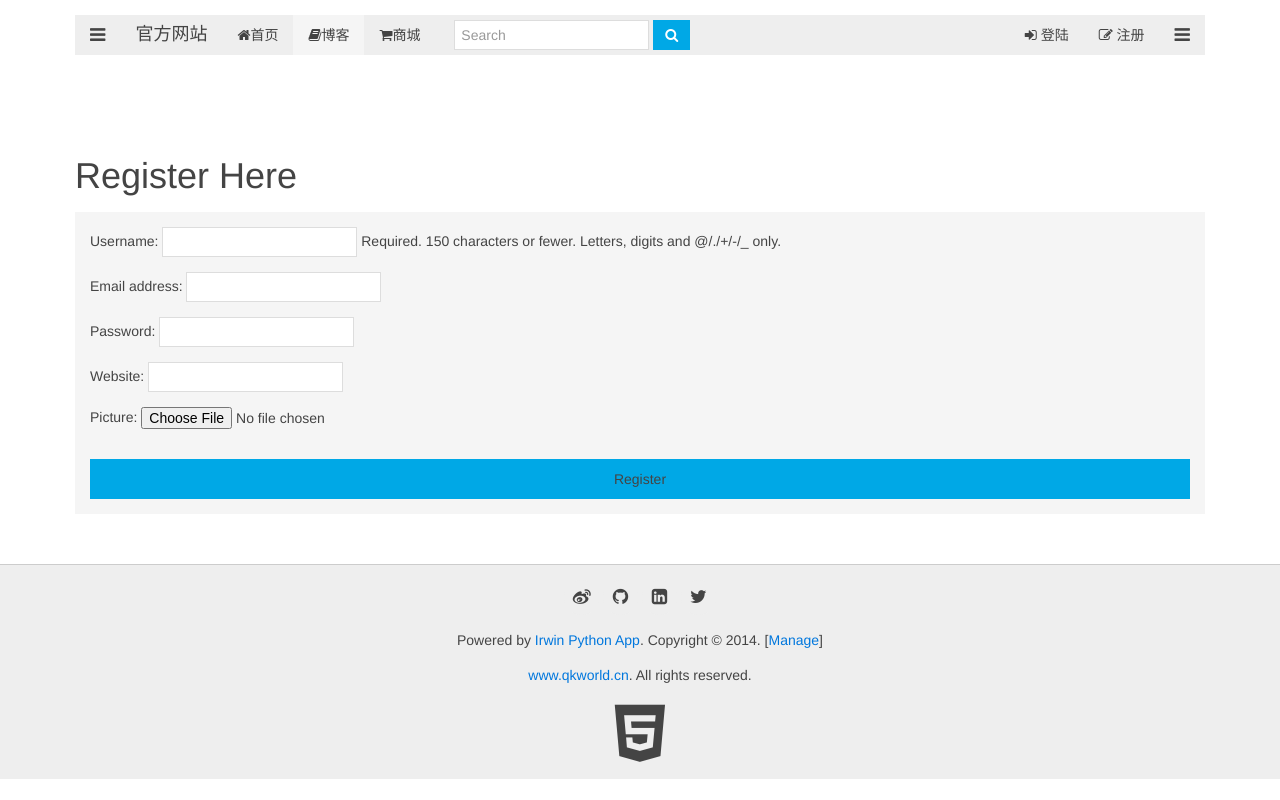
After one commit to irwinlove/QKworld, a Django app: template templates/registration/registration_form.html in a window 1280 px wide. The commit adds this page. Run offline with Django 3.2, Linux system fonts and the light colour scheme; the template is opened without the code that fills it: values that come from a table or form of the project are taken from there, others are empty.

Commit message:
add registration redux

```diff
--- a/QKworld/urls.py
+++ b/QKworld/urls.py
@@ -4,7 +4,10 @@
 from django.views.static import serve
 from django.conf.urls.static import static
 from django.contrib.staticfiles import views
-
+# from registration.backends.simple.views import
+# class MyregistrationView(RegistrationView):
+#     def get_success_url(self,request,user):
+#         return '/blog/'
 urlpatterns = [
     # Examples:
     # url(r'^$', 'QKworld.views.home', name='home'),
@@ -12,10 +15,12 @@
 
     url(r'^admin/', include(admin.site.urls)),
     url(r'^blog/', include('blog.urls')),
-    url(r'^register/$', 'blog.views.register',name='register'),
-    url(r'^login/$', 'blog.views.user_login',name='login'),
-    url(r'^logout/$', 'blog.views.user_logout',name='logout'),
-    url(r'^restricted/$', 'blog.views.restricted',name='restricted'),
+    # url(r'^register/$', 'blog.views.register',name='register'),
+    # url(r'^login/$', 'blog.views.user_login',name='login'),
+    # url(r'^logout/$', 'blog.views.user_logout',name='logout'),
+    # url(r'^restricted/$', 'blog.views.restricted',name='restricted'),
+    # url(r'^accounts/register/$', 'MyregistrationView.as_view',name='registration_register'),
+    url(r'^accounts/', include('registration.backends.simple.urls')),
 	] + static(settings.STATIC_URL, document_root=settings.STATIC_ROOT)
 # if settings.DEBUG:
 # 	# urlpatterns += static(settings.MEDIA_URL, document_root=settings.MEDIA_ROOT)
--- a/blog/views.py
+++ b/blog/views.py
@@ -54,16 +54,16 @@
 		profile_form=UserProfileForm()
 	return render(request,'blog/register.html',{'user_form':user_form,'profile_form':profile_form,'registered':register})
 def user_login(request):
-	if request.method=='post':
+	if request.method=='POST':
 		username=request.POST.get('username')
 		password=request.POST.get('password')
-		user=authenticate(username,password)
+		user=authenticate(username=username,password=password)
 		if user:
 			if user.is_active:
 				login(request,user)
 				return HttpResponseRedirect('/blog/')
 			else:
-				return HttpResponse("you account has disabled.")
+				return HttpResponse("The password is valid, but the account has been disabled!")
 		else:
 			print "Invalid login details: {0}, {1}".format(username, password)
 			return HttpResponse("Invalid login details supplied.")
--- a/templates/base.html
+++ b/templates/base.html
@@ -40,13 +40,13 @@
                         <a href="/accounts/"><i class="uk-icon-user"></i> {{ user.username }}</a>
                         <div class="uk-dropdown uk-dropdown-navbar">
                             <ul class="uk-nav uk-nav-navbar">
-                                <li><a href="/logout/"><i class="uk-icon-sign-out"></i> 退出</a></li>
+                                <li><a href="{% url 'auth_logout' %}?next=/blog/"><i class="uk-icon-sign-out"></i> 退出</a></li>
                             </ul>
                         </div>
                     </li>
                     {% else %}
-                    <li><a href="/login/"><i class="uk-icon-sign-in"></i> 登陆</a></li>
-                   <li><a href="/register/"><i class="uk-icon-edit"></i> 注册</a></li>
+                    <li><a href="{% url 'auth_login' %}"><i class="uk-icon-sign-in"></i> 登陆</a></li>
+                   <li><a href="{% url 'registration_register' %}"><i class="uk-icon-edit"></i> 注册</a></li>
                    {% endif %}
                 </ul>
                 <a href="#side-nav" class="uk-navbar-toggle " data-uk-offcanvas></a>
--- /dev/null
+++ b/templates/registration/logout.html
@@ -0,0 +1,4 @@
+{% extends "base.html" %} {% block title_block %} Logout {% endblock title_block %} {% block main_block %}
+<h1 class="uk-h1">Logged Out</h1>
+<p>You are now logged out.</p>
+{% endblock main_block %}
--- /dev/null
+++ b/templates/registration/registration_complete.html
@@ -0,0 +1,4 @@
+{% extends "base.html" %} {% block title_block %} complete register {% endblock title_block %} {% block main_block %}
+<h1 class="uk-h1">Registration Complete</h1>
+<p>You are now registered</p>
+{% endblock main_block %}
--- /dev/null
+++ b/templates/registration/registration_form.html
@@ -0,0 +1,14 @@
+{% extends "base.html" %} {% block title_block %} register {% endblock title_block %} {% block main_block %}
+<div class="uk-container uk uk-container-center uk-margin-top uk-margin-large-bottom">
+    <h1 class="uk-h1">Register Here</h1>
+    <form id="user_form" class="uk-panel uk-panel-box uk-form" method="post" action="." enctype="multipart/form-data">
+        {% csrf_token %}
+        <div class="uk-form-row">
+            {{ form.as_p }} {{ profile_form.as_p }}
+        </div>
+        <div class="uk-form-row">
+            <input class="uk-width-1-1 uk-button uk-button-primary uk-button-large" type="submit" value="Register" />
+        </div>
+    </form>
+</div>
+{% endblock main_block %}
```
Also changed, not shown: QKworld/settings.py (+6 -1 lines), templates/registration/login.html (added, +25 -0 lines).
